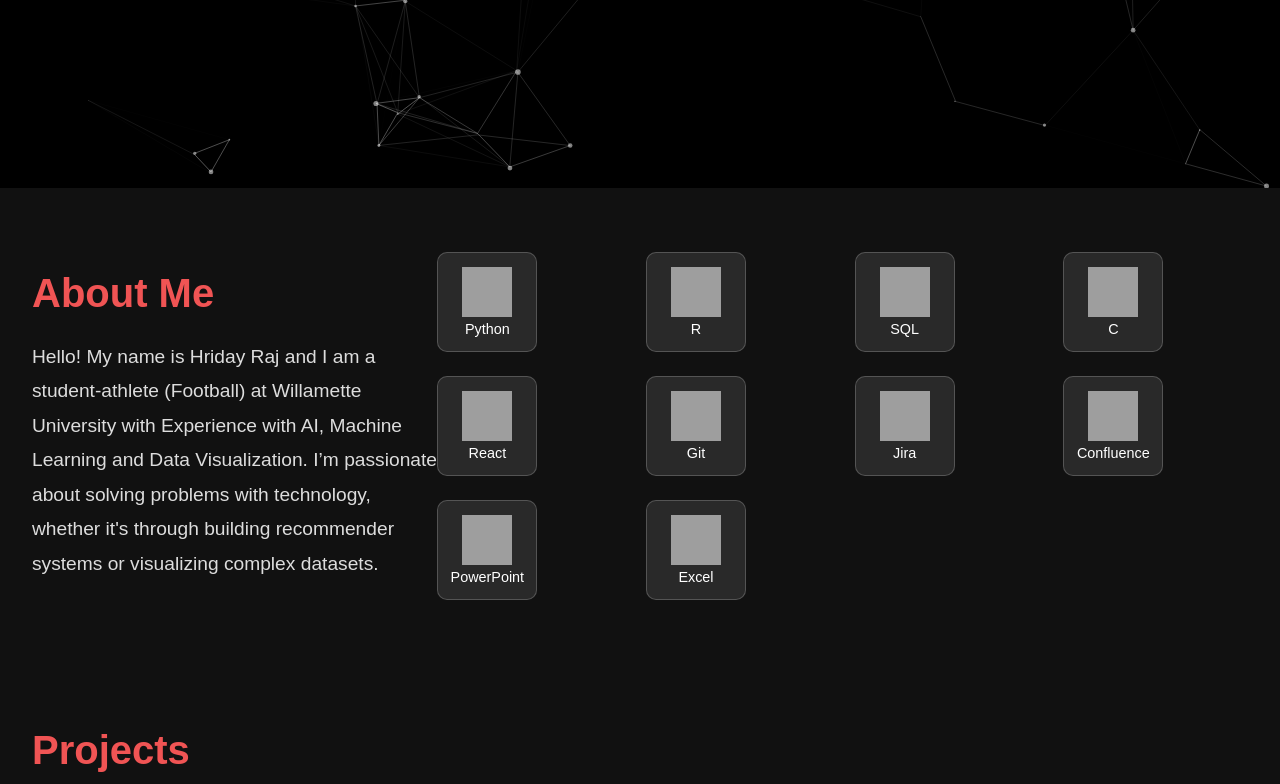
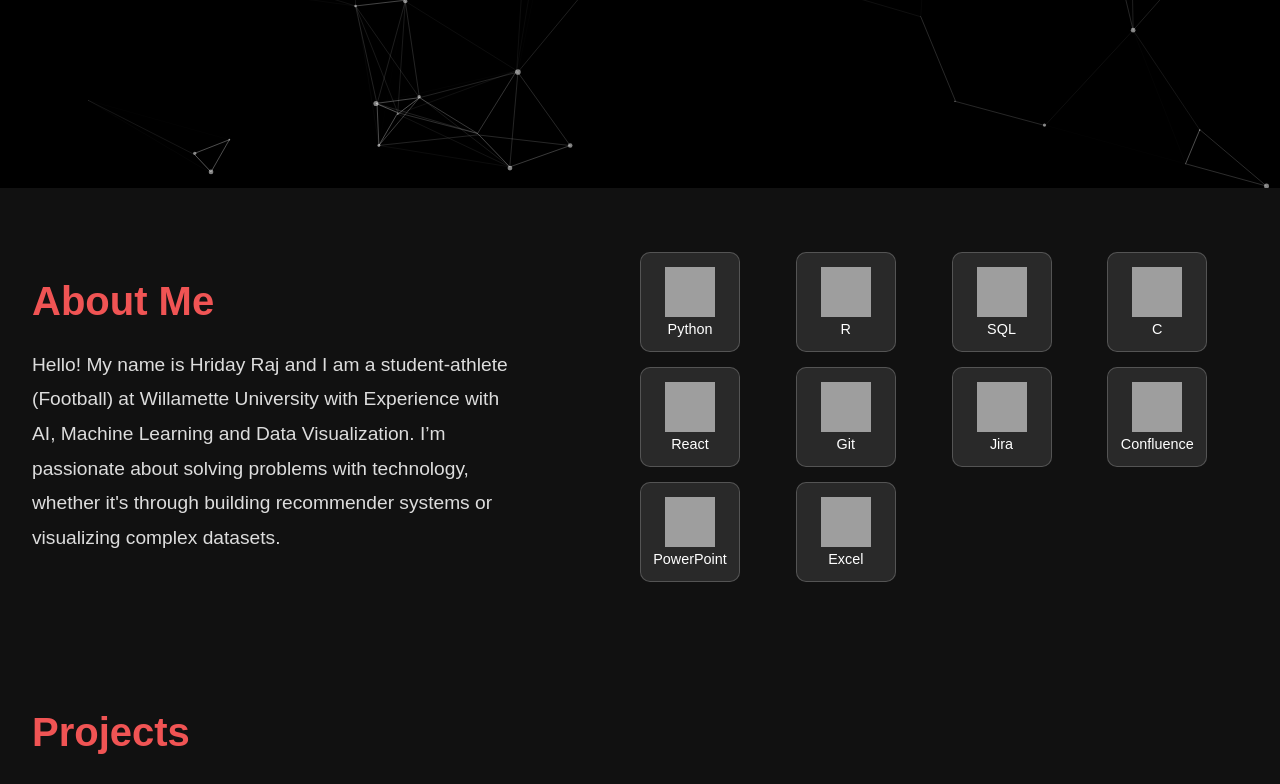
Before and after one commit to Hriday04/Hriday04.github.io, a plain HTML site: page index.html in a window 1280 px wide. Shown: the part 612-1396 px from the top of the page. Drawn offline with nearby package versions, Linux system fonts and the light colour scheme; grey boxes are pictures that could not be loaded.

Commit message:
Update index.html

```diff
--- a/index.html
+++ b/index.html
@@ -158,10 +158,13 @@
     .skills {
         display: grid;
         grid-template-columns: repeat(3, 1fr); /* Start with 3 columns */
-        gap: 1.5rem; /* Spacing between boxes */
+        gap: 15px; /* Spacing between boxes */
         justify-content: center; /* Center align the grid items */
         align-items: center; /* Vertically align the items */
-        width: 80%; /* Adjust the container width as needed */
+        width: 50%; /* Adjust the container width as needed */
+        margin-left: auto; /* Push the grid to the right */
+        margin-right: 0; /* Align the grid to the right side */
+
     }
 
     .skill {
```
